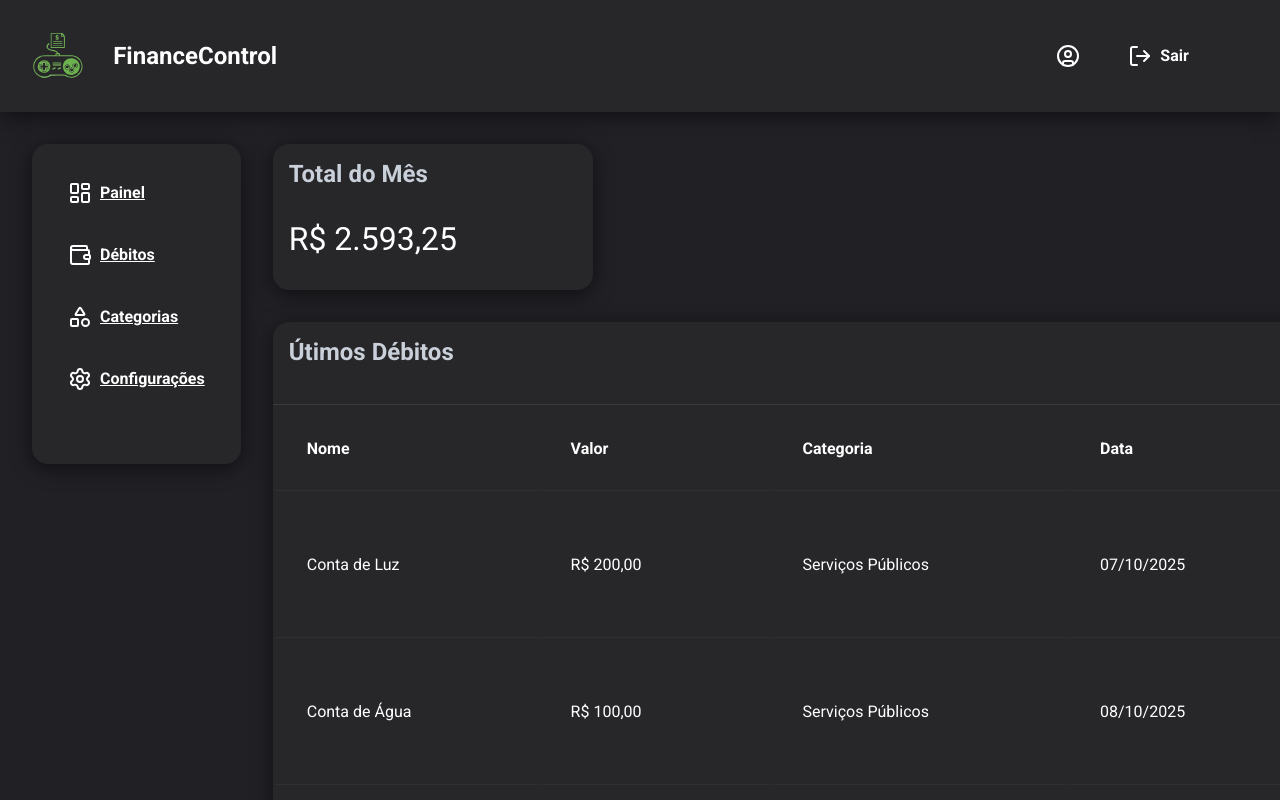
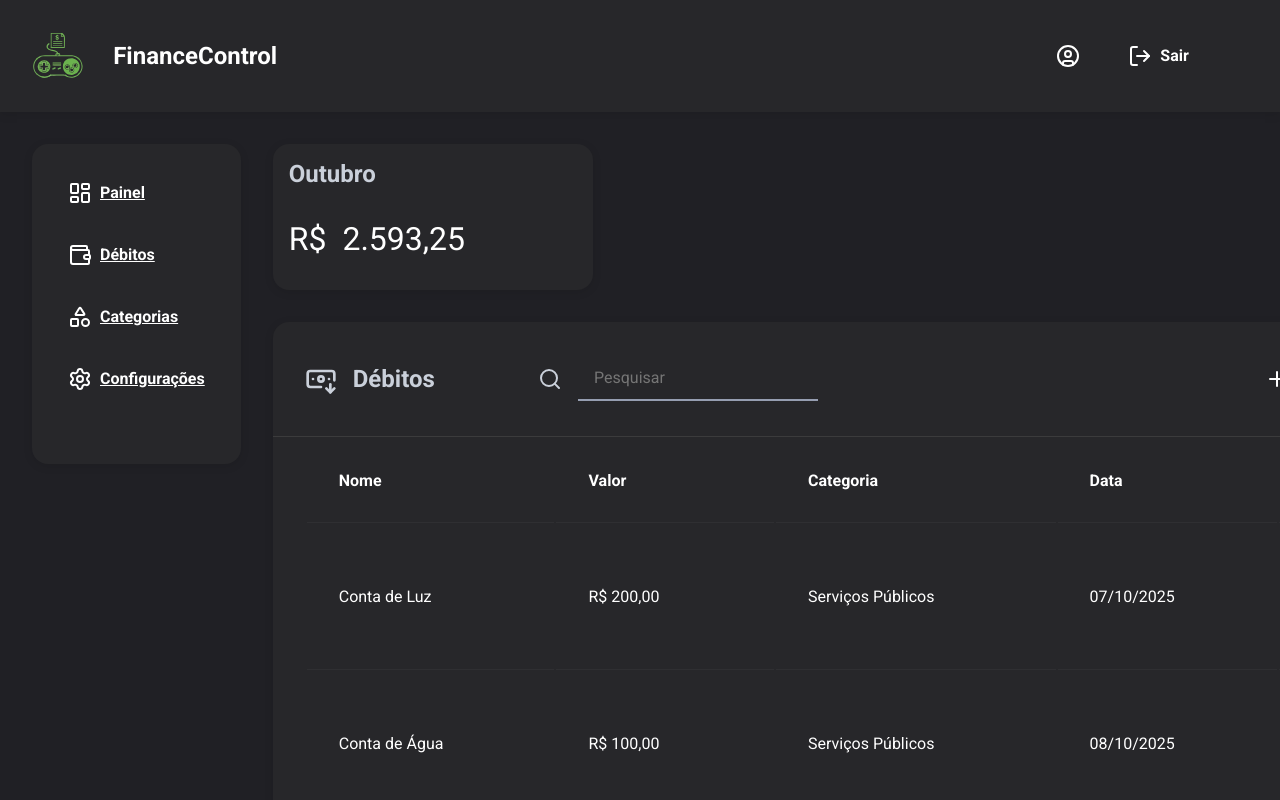
Before and after one commit to RafaelWergilyds/FiananceControl-Front-End, a React (Vite) app: page /debits in a window 1280 px wide. Shown: the top 800 px of the page. Built offline with nearby package versions, Linux system fonts and the light colour scheme.

Commit message:
implemented animations

```diff
--- a/package.json
+++ b/package.json
@@ -13,6 +13,7 @@
     "date-fns": "^4.1.0",
     "lucide-react": "^0.548.0",
     "react": "^19.1.1",
+    "react-countup": "^6.5.3",
     "react-dom": "^19.1.1",
     "react-router-dom": "^7.9.6"
   },
--- a/src/components/debits/Debit.module.css
+++ b/src/components/debits/Debit.module.css
@@ -1,3 +1,7 @@
+.debit td.value {
+    margin: auto;
+}
+
 .buttons {
     display: flex;
     flex-direction: column;
--- a/src/components/debits/Debit.tsx
+++ b/src/components/debits/Debit.tsx
@@ -43,7 +43,7 @@ export function Debit({ debit, categories, deleteDebit, updateDebit }: DebitProp
         <>
             <tr className={styles.debit}>
                 <td>{debit.name}</td>
-                <td>{toBRL(debit.value)}</td>
+                <td className={styles.value}>{toBRL(debit.value)}</td>
                 <td>{categoryName}</td>
                 <td>{dateFormat(debit.moment)}</td>
                 <td>
--- a/src/components/debits/DebitList.module.css
+++ b/src/components/debits/DebitList.module.css
@@ -1,6 +1,7 @@
 .debitListContainer {
     border-radius: 1rem;
     width: 75rem;
+    max-height: max-content;
     background-color: var(--zinc-9);
     box-shadow: var(--box-shadow);
 }
@@ -15,8 +16,40 @@
     color: var(--gray-5);
     border-radius: 1rem 1rem 0 0;
     border-bottom: solid rgba(88, 88, 88, 0.397) 1px;
-    padding: 1rem;
+    padding: 2rem;
     justify-content: space-between;
+}
+
+.title h2 {
+    display: flex;
+    align-items: center;
+    gap: 1rem;
+}
+
+.searchForm {
+    display: flex;
+    align-items: center;
+    gap: 1rem;
+}
+
+.searchForm input {
+    background: var(--zinc-9);
+    border: none;
+    align-items: center;
+    margin-right: 20rem;
+    border-bottom: 2px solid var(--gray-7);
+    padding: 0.75rem 1rem;
+    color: white;
+    width: 15rem;
+}
+
+.searchForm input:focus {
+    box-shadow: none;
+    outline: none;
+}
+
+.searchForm input:focus::placeholder {
+    color: var(--gray-5);
 }
 
 .addDebitButton {
@@ -35,15 +68,14 @@
 }
 
 .debitListContainer .addDebitButton:hover {
-    background: linear-gradient(to right, var(--green-6), var(--green-4));
+    background: var(--button-background-hover);
     color: white;
 }
 
 .debitListTableContainer {
-    background-color: var(--zinc-9);
+    padding: 0 2rem 0 2rem;
+    max-height: max-content;
     border-radius: 0rem 0rem 1rem 1rem;
-    overflow-y: auto;
-    height: 30rem;
 }
 
 .theadTable {
@@ -61,5 +93,9 @@
     border-bottom: 1px solid rgba(128, 128, 128, 0.096);
     padding: 2rem;
     text-align: left;
-    background-color: var(--zinc-9);
 }
+
+.valueHeader {
+    text-align: right;
+
+}
--- a/src/components/debits/DebitList.tsx
+++ b/src/components/debits/DebitList.tsx
@@ -1,7 +1,7 @@
 import styles from './DebitList.module.css';
 import type { Debit as DebitType } from '../../models/Debit';
 import { Debit } from './Debit';
-import { Plus } from 'lucide-react';
+import { BanknoteArrowDown, Plus, Search } from 'lucide-react';
 import { useState } from 'react';
 import { DebitForms } from '../forms/DebitForms';
 import { Modal } from '../modal/Modal';
@@ -53,9 +53,12 @@ export function DebitList({ debits, categories, setDebitList }: DebitListProps)
 
     return (
         <>
-            <div className={styles.debitListContainer}>
+            <div className={`${styles.debitListContainer} fade-in-up`}>
                 <div className={styles.title}>
-                    <h2>Útimos Débitos</h2>
+                    <h2><BanknoteArrowDown size={32} />Débitos</h2>
+                    <form className={styles.searchForm}>
+                        <Search /><input type="search" placeholder='Pesquisar' required />
+                    </form>
                     <button className={styles.addDebitButton} onClick={openModal}><Plus />Adicionar Débito</button>
                     <Modal isOpen={isModalOpen} onClose={closeModal} >
                         <DebitForms formsCategory='CREATE' categories={categories} addDebit={handleAddDebit} />
@@ -66,7 +69,7 @@ export function DebitList({ debits, categories, setDebitList }: DebitListProps)
                         <thead className={styles.theadTable}>
                             <tr>
                                 <th>Nome</th>
-                                <th className={styles.valueHeader}>Valor</th>
+                                <th>Valor</th>
                                 <th>Categoria</th>
                                 <th>Data</th>
                                 <th>Ações</th>
--- a/src/components/forms/DebitForms.module.css
+++ b/src/components/forms/DebitForms.module.css
@@ -35,9 +35,9 @@
     border: 1px solid #ccc;
     border-radius: 6px;
     font-size: 1rem;
-    color: #333;
+    color: var(--gray-5);
     margin-bottom: 1rem;
-
+    background: var(--zinc-9);
     box-sizing: border-box;
     transition: border-color 0.2s, box-shadow 0.2s;
 }
@@ -46,8 +46,9 @@
     margin-top: 0.2rem;
     width: 100%;
     padding: 12px 10px;
+    color: var(--gray-5);
     border: 1px solid #ccc;
-    background: white;
+    background: var(--zinc-9);
     border-radius: 6px;
     font-size: 1rem;
     margin-bottom: 1rem;
@@ -70,6 +71,10 @@
     cursor: pointer;
 }
 
+.debitForms h2 {
+    padding-bottom: 1rem;
+}
+
 .debitForms button[type=submit] {
     margin-top: 2rem;
     margin-left: 12rem;
@@ -77,7 +82,7 @@
     align-items: center;
     gap: 0.5rem;
     background: transparent;
-    color: var(--black);
+    color: var(--gray-5);
     border: 1px;
     border-radius: 8px;
     height: 50px;
@@ -93,6 +98,6 @@
 }
 
 .debitForms button[type=submit]:not(:disabled):hover {
-    background: black;
+    background: var(--button-background-hover);
     color: white;
 }
--- a/src/components/forms/DebitForms.tsx
+++ b/src/components/forms/DebitForms.tsx
@@ -96,13 +96,13 @@ export function DebitForms({ categories, addDebit, updateDebit, formsCategory, i
             )}
             {formsCategory === 'EDIT' && (
                 <form className={styles.debitForms} onSubmit={handleUpdateDebit}>
-                    <h2>Edit Debit</h2>
+                    <h2>Atualizar Débito</h2>
                     <div className={styles.formsBody}>
-                        <label>Name</label>
+                        <label>Nome</label>
                         <input type="text" required value={name} onChange={(event) => setName(event.target.value)} onInvalid={handleNewDebitInvalid}></input>
-                        <label>Amount</label>
+                        <label>Valor</label>
                         <input type="text" required value={valueFormated} onChange={handleChangePrice} onInvalid={handleNewDebitInvalid}></input>
-                        <label>Category</label>
+                        <label>Categoria</label>
                         <select className={styles.selectCategory} value={categoryId ?? ""} onChange={(event) => setCategoryId(Number(event.target.value))}>
                             {categories.map(category => (<option key={category.id} value={category.id}>{category.name}</option>))}
                         </select>
--- a/src/components/header/Header.module.css
+++ b/src/components/header/Header.module.css
@@ -54,5 +54,5 @@
 }
 
 .header .logoutButton:hover {
-    background: linear-gradient(to right, var(--green-6), var(--green-4));
+    background: var(--button-background-hover);
 }
--- a/src/components/sidebar/Sidebar.module.css
+++ b/src/components/sidebar/Sidebar.module.css
@@ -28,6 +28,6 @@
 }
 
 .sidebar a:hover {
-    background: linear-gradient(to right, var(--green-6), var(--green-4));
+    background: var(--button-background-hover);
     color: white
 }
--- a/src/components/total/Total.module.css
+++ b/src/components/total/Total.module.css
@@ -10,15 +10,24 @@
 
 }
 
-.title {
+.total h1 {
+    text-transform: capitalize;
     padding: 1rem;
     font-size: 1.5rem;
     display: flex;
     color: var(--gray-5);
 }
 
+
+.total span {
+    display: flex;
+    text-align: center;
+}
+
 .total p {
     align-items: center;
+    display: flex;
+    gap: 1rem;
     margin-bottom: 1rem;
     padding: 1rem;
     font-weight: 400;
--- a/src/components/total/Total.tsx
+++ b/src/components/total/Total.tsx
@@ -1,7 +1,9 @@
-import { toBRL } from '../../utils/toBRL';
 import styles from './Total.module.css';
-import { useMemo } from 'react';
+import { useEffect, useMemo, useRef } from 'react';
 import type { Debit } from '../../models/Debit';
+import CountUp from 'react-countup';
+import { format } from 'date-fns';
+import { ptBR } from 'date-fns/locale';
 
 interface TotalProps {
     debits: Debit[];
@@ -9,17 +11,28 @@ interface TotalProps {
 
 export function Total({ debits }: TotalProps) {
 
+    const actualDate = new Date();
+    const actualMonth = format(actualDate, 'MMMM', { locale: ptBR })
+
     const total = useMemo(() => {
         return debits.reduce((acc, debit) => debit.value + acc, 0)
     }, [debits])
 
+    const oldValue = useRef(0)
+
+    useEffect(() => {
+        oldValue.current = total;
+    }, [total])
+
     return (
         <>
-            <div className={styles.total}>
-                <div className={styles.title}>
-                    <strong>Total do Mês</strong >
-                </div>
-                <p>{toBRL(total)}</p>
+            <div className={`${styles.total} fade-in-up`}>
+                <h1>
+                    <strong>{actualMonth}</strong>
+                </h1>
+                <p>
+                    R$ <CountUp start={oldValue.current} end={total} duration={0.5} separator='.' decimal=',' decimals={2} />
+                </p>
             </div>
         </>
     )
--- a/src/global.css
+++ b/src/global.css
@@ -1,3 +1,15 @@
+@keyframes fadeInUp {
+    from {
+        opacity: 0;
+        transform: translateX(1.5rem);
+    }
+
+    to {
+        opacity: 1;
+        transform: translateX(0);
+    }
+}
+
 :root {
     --black: #000000;
     --white: #FFFFFF;
@@ -24,7 +36,15 @@
     --zinc-8: oklch(24.565% 0.00944 285.65);
     --zinc-9: oklch(27.4% 0.006 286.033);
 
-    --box-shadow: 0px 4px 20px rgba(0, 0, 0, 0.5);
+    --box-shadow: 0px 2px 10px rgba(0, 0, 0, 0.1);
+
+    --button-background-hover: linear-gradient(to right, var(--green-6), var(--green-7));
+
+    --fadeInUp-animation: fadeInUp 0.5s ease-out forwards;
+}
+
+.fade-in-up {
+    animation: fadeInUp 0.5s ease-out forwards;
 }
 
 * {
```
Also changed, not shown: 1 other file (tests, documents, lock files or other folders).
